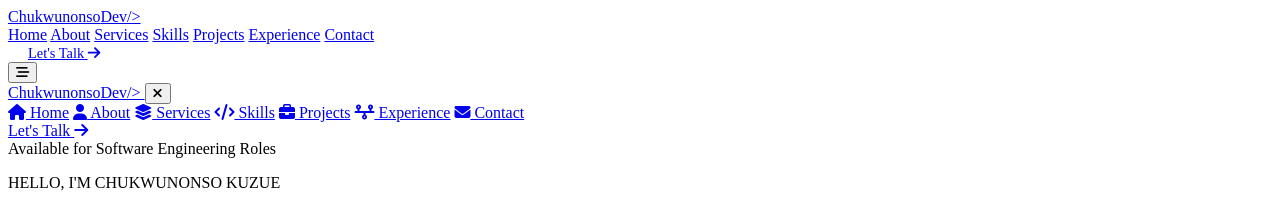
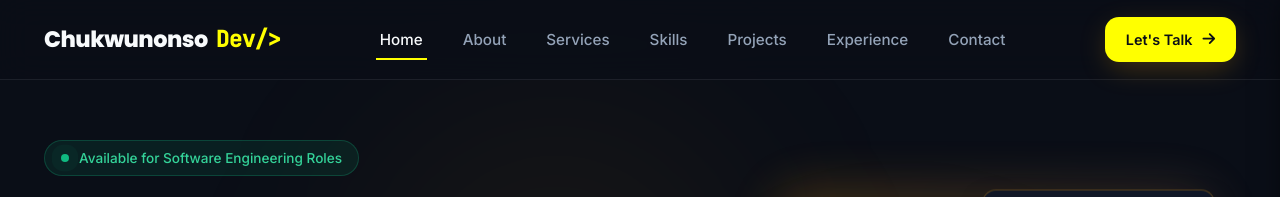
Before and after one commit to Chukwunonso10/Portfolio-project, a plain HTML site: page index.html in a window 1280 px wide. Shown: the top 197 px of the page. Drawn offline with nearby package versions, Linux system fonts and the light colour scheme.

Commit message:
portfolio project

```diff
--- a/index.html
+++ b/index.html
@@ -21,7 +21,7 @@
     <link rel="stylesheet" href="https://cdn.jsdelivr.net/npm/swiper@11/swiper-bundle.min.css" />
 
     <!-- Custom Portfolio Stylesheet -->
-    <link rel="stylesheet" href="porfoliostyle.css">
+    <link rel="stylesheet" href="index.css">
 </head>
 
 <body>
```
